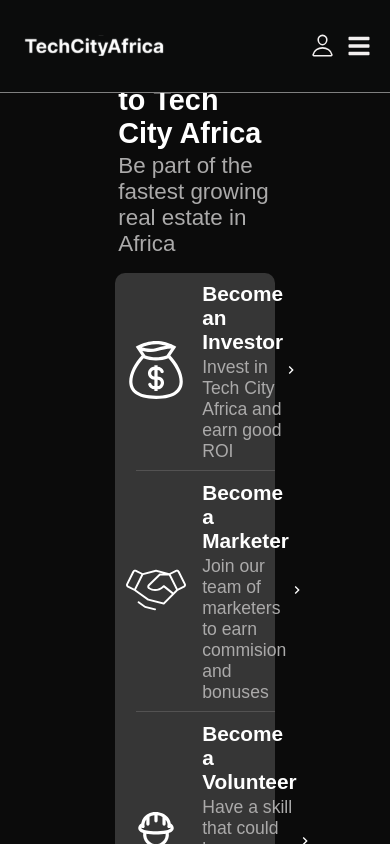
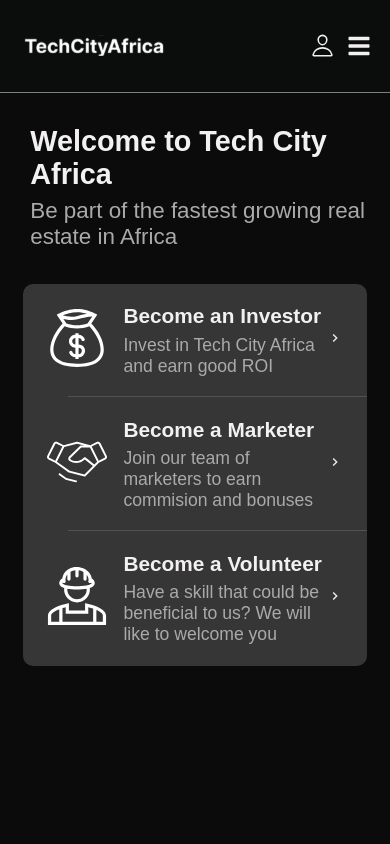
Before and after one commit to onyinyechi-okeke/TechCity, a React (Vite) app: page / in a window 390 px wide. Shown: the top 844 px of the page. Built offline with nearby package versions, Linux system fonts and the light colour scheme.

Commit message:
hosting7

```diff
--- a/src/Pages/Home/Home.css
+++ b/src/Pages/Home/Home.css
@@ -1,4 +1,16 @@
-
+.home-host {
+    width: 47%;
+    margin-top: 7%;
+    background-color: #0b0b0b;
+    color: rgb(243, 240, 240);
+    margin-left: auto;
+    margin-right:auto;
+    border-radius: 4px;
+    -webkit-border-radius: 4px;
+    -moz-border-radius: 4px;
+    -ms-border-radius: 4px;
+    -o-border-radius: 4px;
+}
 
 .home-header {
     padding-left: 2%
@@ -72,7 +84,7 @@
 }
 
 @media (max-width: 820px) {
-    .home-container {
+    .home-host {
         width: 100%;
         padding: 20% 6% 10% 6%;
         margin-top: 0;
@@ -84,7 +96,7 @@
 }
 
 @media (max-width: 430px) {
-    .home-container {
+    .home-host{
         padding: 32% 6% 10% 6%;
     }
 
--- a/src/Pages/Home/Home.jsx
+++ b/src/Pages/Home/Home.jsx
@@ -20,7 +20,7 @@
 }
 
   return (
-    <div  style={{width: '47%', marginTop: '7%', backgroundColor: '#0b0b0b', marginLeft:'auto', marginRight: 'auto', color: 'white', borderRadius: '4px',padding: '6% 3%'}}>
+    <div  className= 'home-host'>
         <div className='home-header'>
             <h2>Welcome to Tech City Africa</h2>
             <p>Be part of the fastest growing real estate in Africa</p>
--- a/src/Pages/LogIn/ConfirmEmail.jsx
+++ b/src/Pages/LogIn/ConfirmEmail.jsx
@@ -3,7 +3,7 @@
 
 function ConfirmEmail({handleClick, CP}) {
   return (
-    <main className= 'cp-container' style={{width: '47%', marginTop: '7%', backgroundColor: '#0b0b0b', marginLeft:'auto', marginRight: 'auto', color: 'white', borderRadius: '4px'}}>
+    <main className= 'cp-container home-container' style={{width: '47%', marginTop: '7%', backgroundColor: '#0b0b0b', marginLeft:'auto', marginRight: 'auto', color: 'white', borderRadius: '4px'}}>
         <div className='cp-header'>
             <h2>Change Password</h2>
         </div>
--- a/src/Pages/LogIn/LogIn.jsx
+++ b/src/Pages/LogIn/LogIn.jsx
@@ -3,7 +3,7 @@
 
 function LogIn({isPasswordVisible, togglePassword, handleClick, ID, CE, IS}) {
   return (
-    <main className='login-container' style={{width: '47%', marginTop: '7%', backgroundColor: '#0b0b0b', marginLeft:'auto', marginRight: 'auto', color: 'white', borderRadius: '4px'}}>
+    <main className=' home-container login-container' style={{width: '47%', marginTop: '7%', backgroundColor: '#0b0b0b', marginLeft:'auto', marginRight: 'auto', color: 'white', borderRadius: '4px'}}>
         <div className='login-header'>
             <h2>Welcome Back</h2>
             <p className='investor-p'>Be part of the fastest growing real estate company in Africa</p>
--- a/src/Pages/LogIn/LogInMarketer.jsx
+++ b/src/Pages/LogIn/LogInMarketer.jsx
@@ -3,7 +3,7 @@
 
 function LogInMarketer({isPasswordVisible, togglePassword, handleClick, MD, CE, MS}) {
   return (
-    <main className='login-container' style={{width: '47%', marginTop: '7%', backgroundColor: '#0b0b0b', marginLeft:'auto', marginRight: 'auto', color: 'white', borderRadius: '4px'}}>
+    <main className='home-container login-container' style={{width: '47%', marginTop: '7%', backgroundColor: '#0b0b0b', marginLeft:'auto', marginRight: 'auto', color: 'white', borderRadius: '4px'}}>
         <div className='login-header'>
             <h2>Welcome Back</h2>
             <p className='investor-p'>Be part of the fastest growing real estate company in Africa</p>
--- a/src/Pages/SignUp/InvestorSignUp.jsx
+++ b/src/Pages/SignUp/InvestorSignUp.jsx
@@ -5,7 +5,7 @@
 function InvestorSignUp({isPasswordVisible, togglePassword, ID, handleClick, LI}) {
 
   return (
-    <main className=' investor-container' style={{width: '47%', marginTop: '7%', backgroundColor: '#0b0b0b', marginLeft:'auto', marginRight: 'auto', color: 'white', borderRadius: '4px'}}>
+    <main className=' home-container investor-container' style={{width: '47%', marginTop: '7%', backgroundColor: '#0b0b0b', marginLeft:'auto', marginRight: 'auto', color: 'white', borderRadius: '4px'}}>
         <div className='home-header'>
             <h2 className='investor-h'>Join Tech City Africa</h2>
             <p className='investor-p'>Be part of the fastest growing real estate company in Africa</p>
--- a/src/Pages/SignUp/MarketerSignUp.jsx
+++ b/src/Pages/SignUp/MarketerSignUp.jsx
@@ -3,7 +3,7 @@
 
 function MarketerSignUp({isPasswordVisible, togglePassword, handleClick, LM, MD}) {
   return (
-    <main className='investor-container' style={{width: '47%', marginTop: '7%', backgroundColor: '#0b0b0b', marginLeft:'auto', marginRight: 'auto', color: 'white', borderRadius: '4px'}}>
+    <main className='home-container investor-container' style={{width: '47%', marginTop: '7%', backgroundColor: '#0b0b0b', marginLeft:'auto', marginRight: 'auto', color: 'white', borderRadius: '4px'}}>
         <div className='home-header'>
             <h2>Join Tech City Africa</h2>
             <p className='investor-p'>Be part of the fastest growing real estate company in Africa</p>
--- a/src/Pages/SignUp/VolunteerSignUp.jsx
+++ b/src/Pages/SignUp/VolunteerSignUp.jsx
@@ -3,7 +3,7 @@
 
 function VolunteerSignUp({isPasswordVisible, togglePassword}) {
   return (
-    <main className='investor-container' style={{width: '47%', marginTop: '7%', backgroundColor: '#0b0b0b', marginLeft:'auto', marginRight: 'auto', color: 'white', borderRadius: '4px'}}>
+    <main className='home-host investor-container' style={{width: '47%', marginTop: '7%', backgroundColor: '#0b0b0b', marginLeft:'auto', marginRight: 'auto', color: 'white', borderRadius: '4px'}}>
         <div className='home-header'>
             <h2 className='investor-h'>Join Tech City Africa</h2>
             <p className='investor-p'>Be part of the fastest growing real estate company in Africa</p>
```
